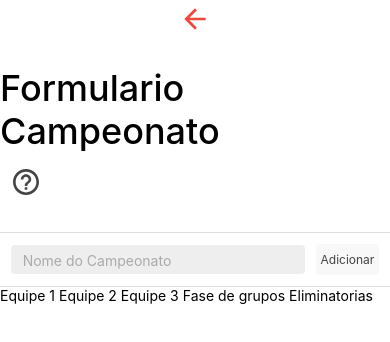
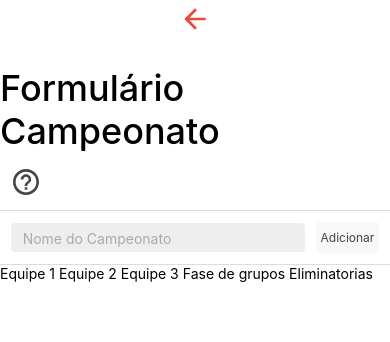
Before and after one commit to franklinarauj/Rival, a website: page www/templates/formCampeonato.html in a window 390 px wide. Drawn offline with nearby package versions, Linux system fonts and the light colour scheme; some packages are replaced by stand-ins of ours; files that its build step writes are made by us from their sources; files whose address does not match are found by name.

Commit message:
Pequenas Correções

```diff
--- a/www/templates/formCampeonato.html
+++ b/www/templates/formCampeonato.html
@@ -4,7 +4,7 @@
 <head>
   <meta charset="utf-8">
   <meta name="viewport" content="initial-scale=1, maximum-scale=1, user-scalable=no, width=device-width">
-  <title>Formulario Campeonato</title>
+  <title>Campeonatos</title>
   <link rel="manifest" href="manifest.json">
   <link rel="stylesheet" href="lib/ionic/css/ionic.css">
   <link rel="stylesheet" href="css/style.css">
@@ -35,7 +35,7 @@
             <ion-icon name="arrow-back"></ion-icon>
           </button>
         </div>
-        <h1 class="title">Formulario Campeonato</h1>
+        <h1 class="title">Formulário Campeonato</h1>
         <button class="button button-clear button-dark" ng-click="abreAjuda()" type="text/ng-template">
           <ion-icon name="help-circle-outline"></ion-icon>
         </button>
@@ -43,9 +43,6 @@
     <!-- área de conteúdo do modal -->
     <div>
       <ion-content>
-        <div class="list">
-
-        </div>
         <div class="list">
 
           <div class="item item-input-inset">
@@ -58,14 +55,13 @@
           </div>
 
           <ion-list>
-
             <ion-checkbox ng-model="filter.red">Equipe 1</ion-checkbox>
             <ion-checkbox ng-model="filter.yellow">Equipe 2</ion-checkbox>
             <ion-checkbox ng-model="filter.pink">Equipe 3</ion-checkbox>
             <ion-checkbox ng-model="filter.blue">Fase de grupos</ion-checkbox>
             <ion-checkbox ng-model="filter.orange">Eliminatorias</ion-checkbox>
+          </ion-list>
 
-          </ion-list>
         </div>
       </ion-content>
     </div>
```
